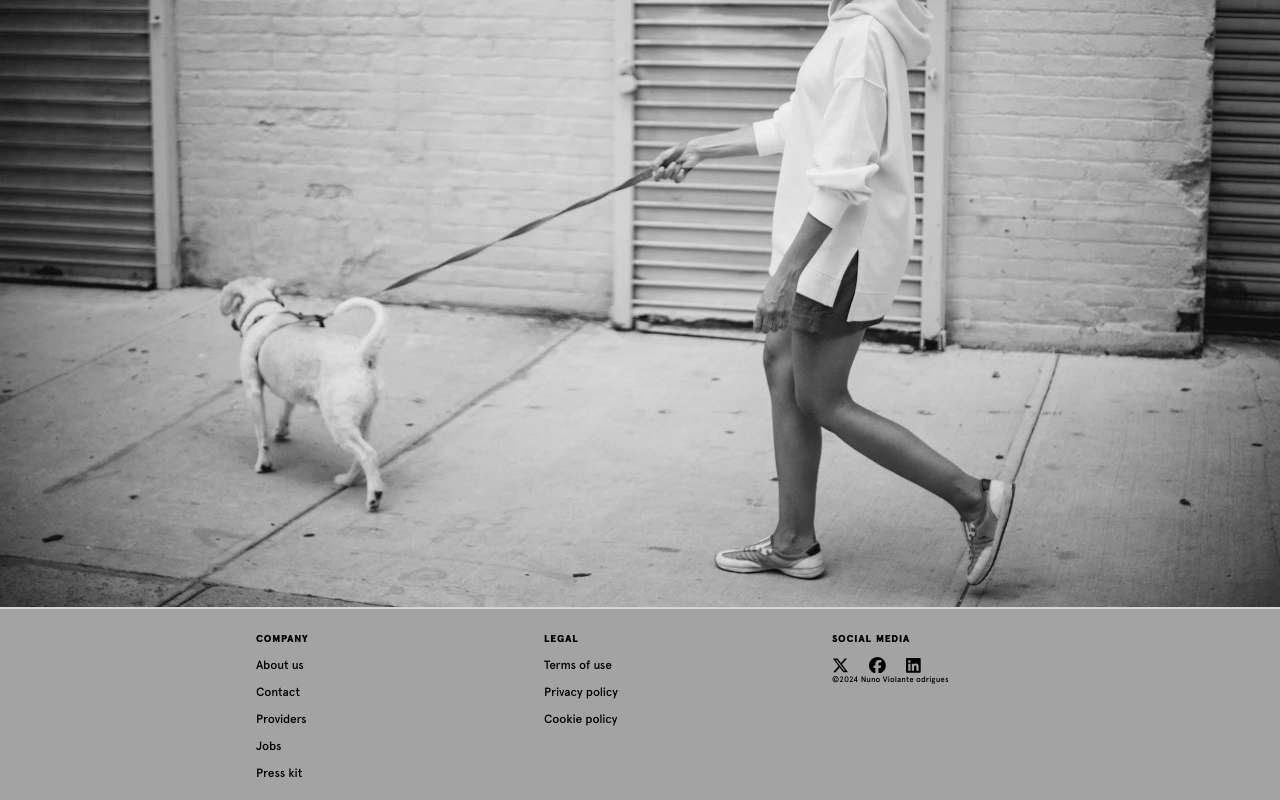
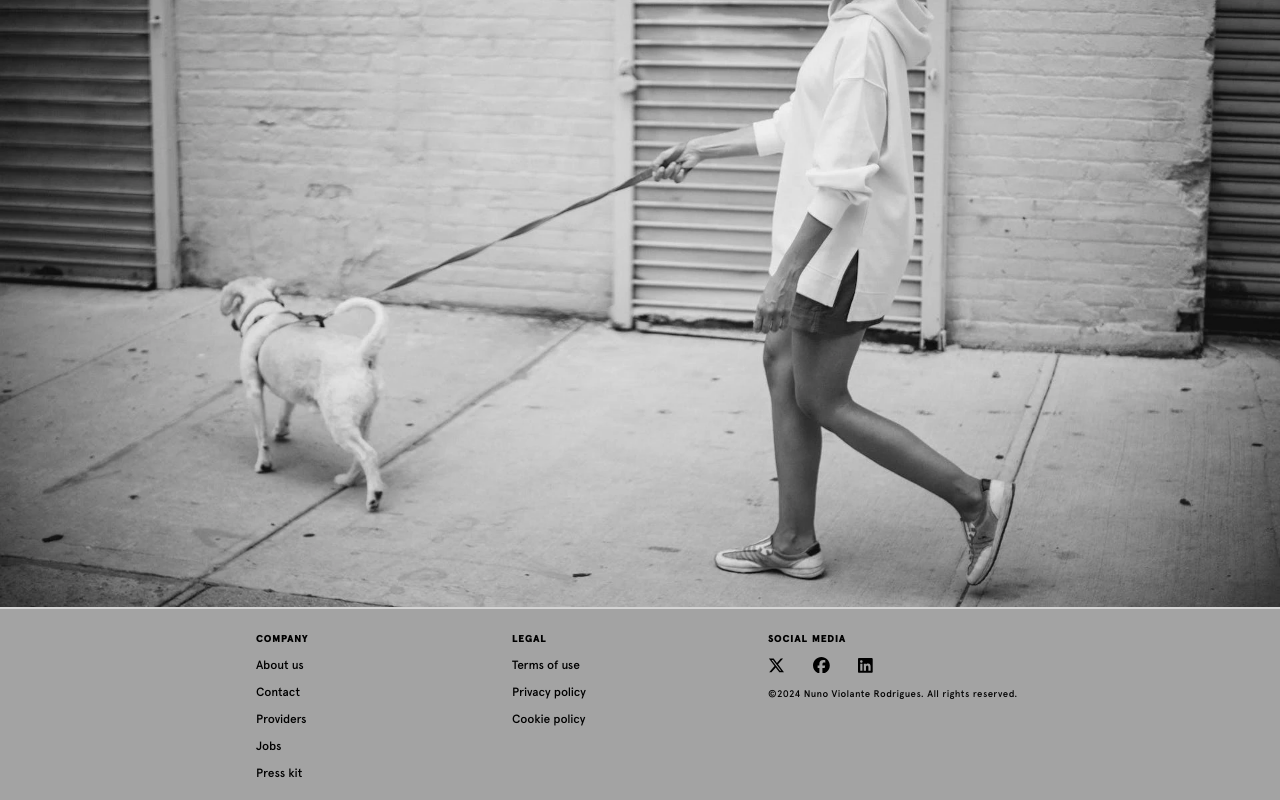
Before and after one commit to NVR-2023/45-Solutioner-2.0, a Next.js app: page / in a window 1280 px wide. Shown: the part 1953-2753 px from the top of the page. Built offline with nearby package versions, Linux system fonts and the light colour scheme.

Commit message:
chore(footer): improve footer layout

```diff
--- a/src/app/global-text-styles.tsx
+++ b/src/app/global-text-styles.tsx
@@ -27,9 +27,9 @@ export const DARK_THEME_FOOTER_TEXT: string =
   DARK_THEME_BASE_TEXT + " dark:text-xs dark:font-semibold dark:text-sm";
 
 export const LIGHT_THEME_FOOTER_CAPTION: string =
-  LIGHT_THEME_BASE_TEXT + " font-semibold text-[0.5rem] tracking-wide";
+  LIGHT_THEME_BASE_TEXT + " font-semibold text-[0.6rem] tracking-wider";
 export const DARK_THEME_FOOTER_CAPTION: string =
-  DARK_THEME_BASE_TEXT + " dark:font-semibold dark:text-[0.5rem] dark:tracking-wide";
+  DARK_THEME_BASE_TEXT + " dark:font-semibold dark:text-[0.6rem] dark:tracking-wider";
 
 export const LIGHT_THEME_OUTLINED_BUTTON_TEXT: string = "";
 export const DARK_THEME_OUTLINED_BUTTON_TEXT: string = "dark:font-bold";
--- a/src/sections/footer/footer.tsx
+++ b/src/sections/footer/footer.tsx
@@ -21,10 +21,10 @@ const Footer: FC = () => {
 
   return (
     <footer id="footer" className={isDarkThemeOn ? "dark" : ""}>
-      <div className={`flex justify-center py-4 ${LIGHT_THEME_DEFAULT} ${DARK_THEME_DEFAULT}`}>
-        <nav className="flex md:space-x-24" aria-labelledby="footerHeading">
+      <div className={`flex justify-around py-4 ${LIGHT_THEME_DEFAULT} ${DARK_THEME_DEFAULT}`}>
+        <nav className="flex" aria-labelledby="footerHeading">
           {footerLinkArray.map((linksColumn, index) => (
-            <div className="block w-28 md:w-48" key={index}>
+            <div className="block w-28 md:w-64" key={index}>
               <div className="mb-2" key={`column-${index}`}>
                 <span
                   className={`${LIGHT_THEME_FOOTER_LABELS} ${DARK_THEME_FOOTER_LABELS}`}
@@ -41,8 +41,7 @@ const Footer: FC = () => {
                 {linksColumn.links?.map((link, index) => (
                   <li className="flex" key={index}>
                     {link[0] === "©" ? (
-                      <p
-                        className={`${LIGHT_THEME_FOOTER_CAPTION} ${DARK_THEME_FOOTER_CAPTION}`}>
+                      <p className={`${LIGHT_THEME_FOOTER_CAPTION} ${DARK_THEME_FOOTER_CAPTION} mt-3.5`}>
                         {link}
                       </p>
                     ) : (
--- a/src/sections/footer/sub-components/footerLinks.tsx
+++ b/src/sections/footer/sub-components/footerLinks.tsx
@@ -19,7 +19,7 @@ const footerLinkArray: FooterLinkListType = [
   {
     label: "social media",
     socialMediaIcons: { children: <SocialMediaIcons /> },
-    links: [`©${getCurrentYearSpan()} Nuno Violante odrigues`],
+    links: [`©${getCurrentYearSpan()} Nuno Violante Rodrigues. All rights reserved.`],
   },
 ];
 
--- a/src/sections/footer/sub-components/social-media-icons-footer.tsx
+++ b/src/sections/footer/sub-components/social-media-icons-footer.tsx
@@ -5,7 +5,7 @@ import LinkedinIcon from "../../../components/icons/linkedin-icon";
 
 const SocialMediaIcons: FC = () => {
   return (
-    <nav className="flex space-x-5 h-42">
+    <nav className="flex space-x-7 h-42">
       <a
         aria-label="X"
         href="https://www.twitter.com"
```
